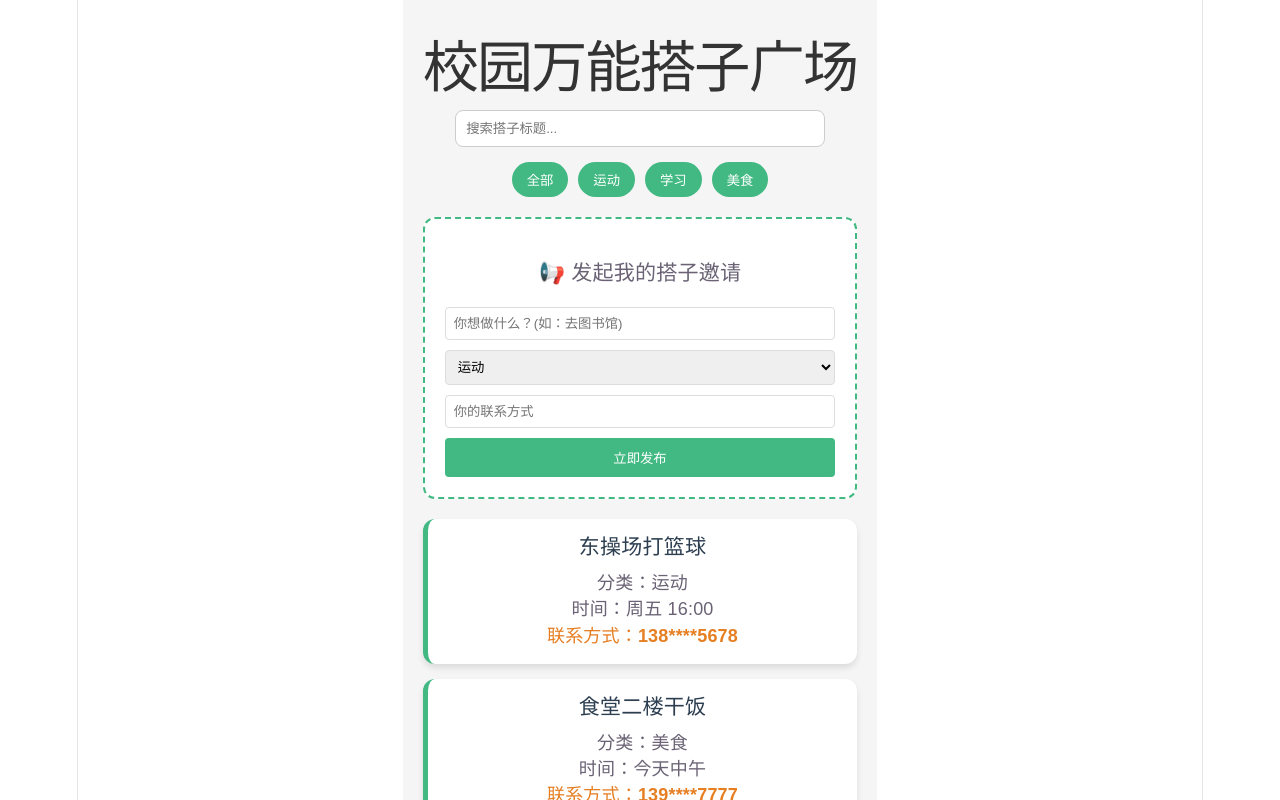
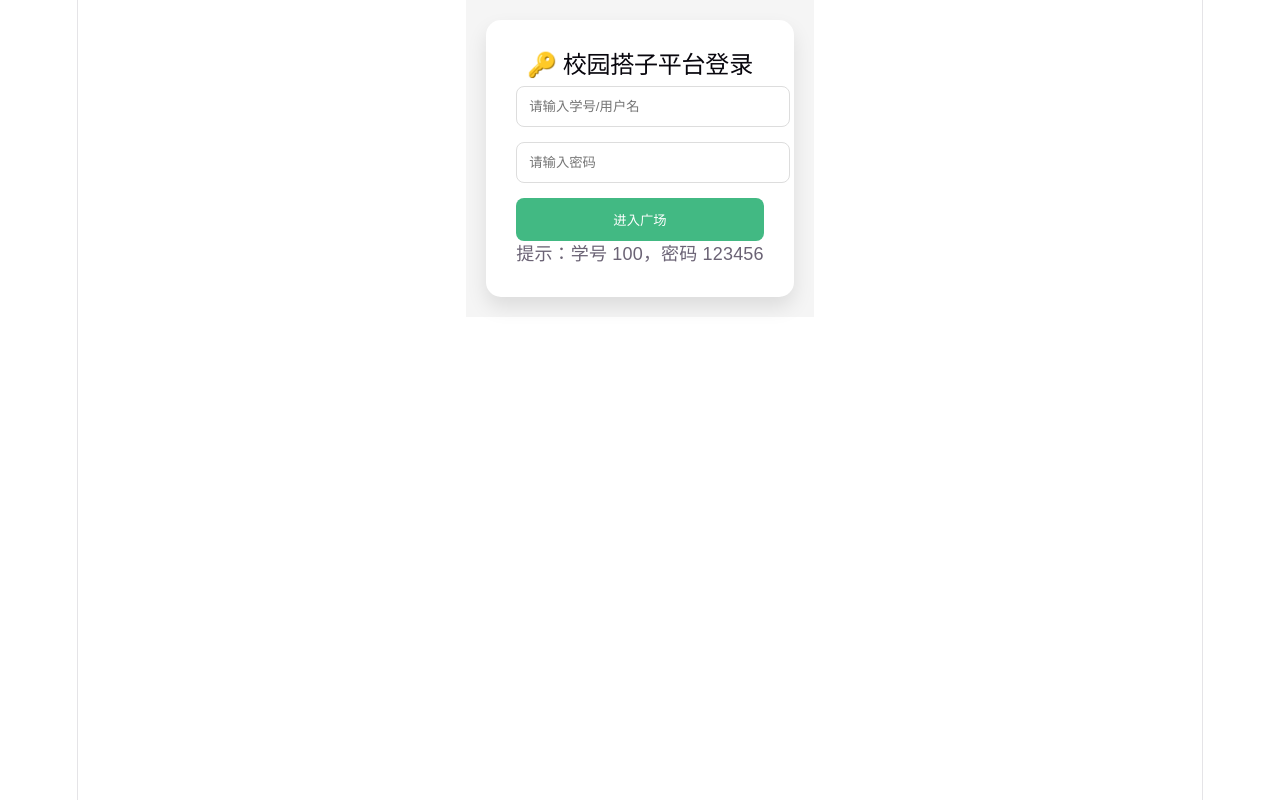
Before and after one commit to Lisa456-789/web, a Vue app in the folder campus-buddy/: page / in a window 1280 px wide. Shown: the top 800 px of the page. Built offline with nearby package versions, Linux system fonts and the light colour scheme.

Commit message:
3.1（暂停位置：第四步之前）

```diff
--- a/campus-buddy/src/App.vue
+++ b/campus-buddy/src/App.vue
@@ -1,7 +1,22 @@
 <template>
   <div class="container">
-    <!-- 第一块：列表页（只在 currentPage 为 'list' 时显示） -->
-    <div v-if="currentPage === 'list'">
+    <!-- 1. 登录页 -->
+    <div v-if="currentPage === 'login'" class="login-box">
+      <h2>🔑 校园搭子平台登录</h2>
+      <input type="text" v-model="loginForm.username" placeholder="请输入学号/用户名">
+      <input type="password" v-model="loginForm.password" placeholder="请输入密码">
+      <button @click="handleLogin" class="login-btn">进入广场</button>
+      <p class="tip">提示：学号 100，密码 123456</p>
+    </div>
+
+    <!-- 2. 列表页（只有登录后才能看） -->
+    <div v-else-if="currentPage === 'list'">
+      <!-- 顶栏，显示谁在登录 -->
+      <div class="header">
+        <span>欢迎你，{{ currentUser.name }}</span>
+        <button @click="handleLogout" class="exit-btn">退出</button>
+      </div>
+
       <h1>校园万能搭子广场</h1>
 
       <!-- 搜索框 -->
@@ -42,7 +57,7 @@
       </div>
     </div>
 
-    <!-- 第二块：详情页（只在 currentPage 为 'detail' 时显示） -->
+    <!-- 3. 详情页 -->
     <div v-else-if="currentPage === 'detail'">
       <button @click="goBack" class="back-btn">⬅ 返回列表</button>
       <div class="detail-card">
@@ -53,7 +68,7 @@
 
         <hr>
         <button class="join-btn" @click="joinBuddy">🙋‍♂️ 我要加入</button>
-        <!-- 只有当"我的 ID"等于"发帖人 ID"时，才显示删除按钮 -->
+        <!-- 只有发帖人才能看到删除按钮 -->
         <button v-if="currentUser.id === currentBuddy.creatorId" class="del-btn" @click="deleteBuddy">
           🗑 删除此帖
         </button>
@@ -65,12 +80,38 @@
 <script setup>
 import { ref } from 'vue'
 
-// 当前登录用户（模拟）
-const currentUser = ref({
-  id: 100,
-  name: '小明'
+// === 登录相关 ===
+const currentPage = ref('login')
+const currentUser = ref(null) // 真正的用户信息（默认为空）
+
+// 用来记录用户在登录框输入的账号密码
+const loginForm = ref({
+  username: '',
+  password: ''
 })
 
+const handleLogin = () => {
+  // 模拟账号密码匹配
+  if (loginForm.value.username === '100' && loginForm.value.password === '123456') {
+    const userData = { id: 100, name: '小明' }
+    currentUser.value = userData
+
+    // 存入浏览器，名字叫 'my_app_user'
+    localStorage.setItem('my_app_user', JSON.stringify(userData))
+
+    currentPage.value = 'list' // 登录成功，跳到列表页
+  } else {
+    alert('账号或密码错误！')
+  }
+}
+
+const handleLogout = () => {
+  currentUser.value = null
+  currentPage.value = 'login' // 退出后跳回登录页
+  localStorage.removeItem('my_app_user') // 清除记忆
+}
+
+// === 数据 ===
 // 1. 原始数据（creatorId 代表是谁发的）
 const allBuddies = [
   { id: 1, title: '东操场打篮球', category: '运动', time: '周五 16:00', contact: '13812345678', creatorId: 101 },
@@ -118,7 +159,7 @@ const addBuddy = () => {
     category: newBuddy.value.category,
     time: '刚刚发布',
     contact: newBuddy.value.contact,
-    creatorId: currentUser.value.id // 记录是谁发的
+    creatorId: currentUser.value.id
   }
 
   buddyList.value.unshift(buddy)
@@ -130,7 +171,6 @@ const addBuddy = () => {
 }
 
 // 6. 页面切换
-const currentPage = ref('list')
 const currentBuddy = ref(null)
 
 const showDetail = (item) => {
@@ -147,7 +187,7 @@ const joinBuddy = () => {
   alert('申请已发送！请等待发起人联系你~')
 }
 
-// 8. 删除功能（已修复：前端会检查身份，但真正安全要靠后端）
+// 8. 删除功能
 const deleteBuddy = () => {
   if (confirm('确定要删除这个搭子邀请吗？')) {
     const index = allBuddies.findIndex(b => b.id === currentBuddy.value.id)
@@ -160,6 +200,13 @@ const deleteBuddy = () => {
 // 隐私脱敏
 const hidePhone = (phone) => {
   return phone.replace(/(\d{3})\d{4}(\d{4})/, '$1****$2')
+}
+
+// === 页面一打开就读取记忆 ===
+const savedUser = localStorage.getItem('my_app_user')
+if (savedUser) {
+  currentUser.value = JSON.parse(savedUser)
+  currentPage.value = 'list' // 直接进列表，不用再登录
 }
 </script>
 
@@ -175,6 +222,30 @@ h1 {
   text-align: center;
   color: #333;
 }
+
+/* 登录页 */
+.login-box {
+  background: white;
+  padding: 30px;
+  border-radius: 15px;
+  text-align: center;
+  box-shadow: 0 10px 20px rgba(0,0,0,0.1);
+}
+.login-box input {
+  display: block; width: 100%; margin-bottom: 15px; padding: 12px;
+  border: 1px solid #ddd; border-radius: 8px;
+}
+.login-btn {
+  width: 100%; padding: 12px; background: #42b983; color: white;
+  border: none; border-radius: 8px; cursor: pointer;
+}
+
+/* 顶栏 */
+.header {
+  display: flex; justify-content: space-between; align-items: center;
+  background: white; padding: 10px 20px; border-radius: 8px; margin-bottom: 20px;
+}
+.exit-btn { background: #eee; border: none; padding: 5px 10px; border-radius: 4px; cursor: pointer; }
 
 /* 搜索框 */
 .search-box {
```
Also changed, not shown: 1 other file (tests, documents, lock files or other folders).
